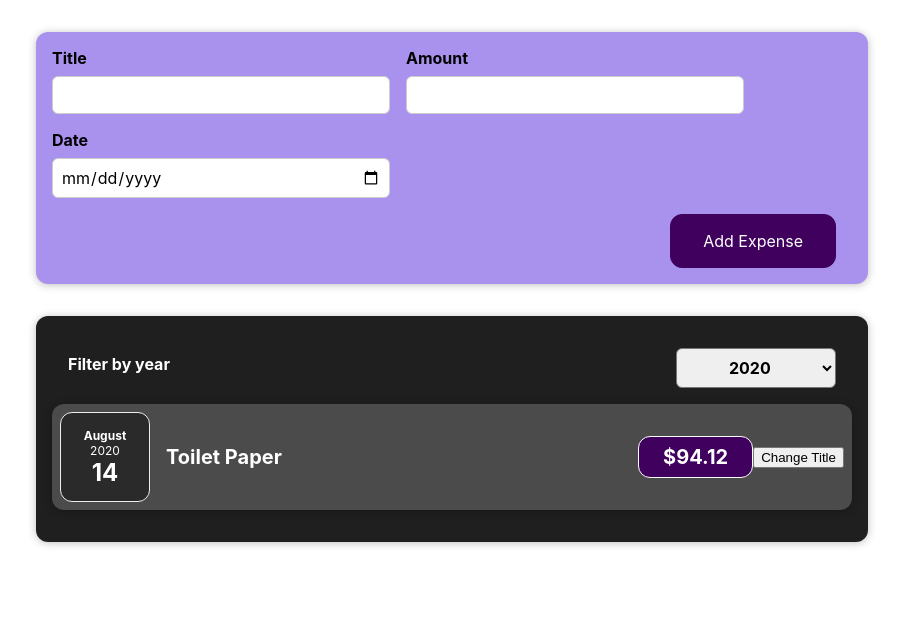
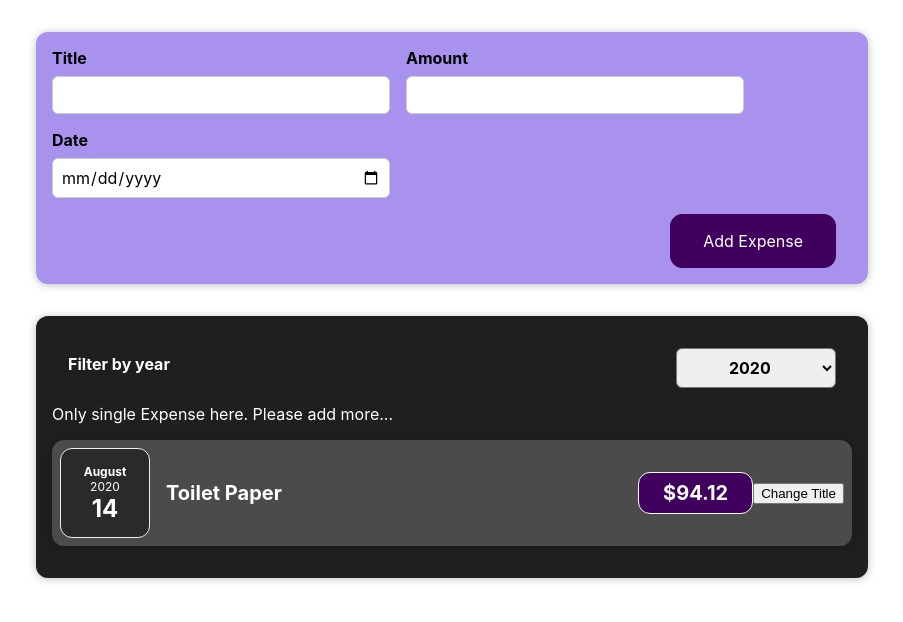
Before and after one commit to ajianth72/REACT, a React (Create React App) app: page / in a window 1280 px wide. Shown: the top 622 px of the page, without its empty margins (188-1091 px from the left). Built offline with nearby package versions, Linux system fonts and the light colour scheme.

Commit message:
conditonal

```diff
--- /dev/null
+++ b/src/Components/Expenses/ExpenseList.css
@@ -0,0 +1,12 @@
+.expenses-list {
+    list-style: none;
+    padding: 0;
+  }
+
+  .expenses-list__fallback {
+    color: white;
+    text-align: center;
+  }
+  .li-item{
+    color: white;
+  }
--- /dev/null
+++ b/src/Components/Expenses/ExpenseList.jsx
@@ -0,0 +1,42 @@
+import React from "react";
+import ExpenseItem from "./ExpenseItem";
+import './ExpenseList.css'
+
+const ExpenseList = (props) => {
+  let expeenseContent = (
+    <p className="li-item">Only single Expense here. Please add more...</p>
+  );
+
+  if (props.items.length === 0) {
+    return <h2 className="expenses-list__fallback">Found no expenses.</h2>;
+  } else if (props.items.length === 1) {
+    return (
+      <div>
+        {expeenseContent}
+        <ul className="expenses-list">
+          <ExpenseItem
+            key={props.items[0].id}
+            title={props.items[0].title}
+            amount={props.items[0].amount}
+            date={props.items[0].date}
+          />
+        </ul>
+      </div>
+    );
+  }
+
+  return (
+    <ul className="expenses-list">
+      {props.items.map((expense) => (
+        <ExpenseItem
+          key={expense.id}
+          title={expense.title}
+          amount={expense.amount}
+          date={expense.date}
+        />
+      ))}
+    </ul>
+  );
+};
+
+export default ExpenseList;
--- a/src/Components/Expenses/Expenses.jsx
+++ b/src/Components/Expenses/Expenses.jsx
@@ -4,6 +4,7 @@ import ExpenseItem from './ExpenseItem';
 import Card from '../UI/Card';
 import ExpensesFilter from './ExpenseFilter';
 import './Expenses.css';
+import ExpenseList from './ExpenseList';
 
 const Expenses = (props) => {
   const [filteredYear, setFilteredYear] = useState('2020');
@@ -18,14 +19,15 @@ const Expenses = (props) => {
   return (
     <div>
       <Card className='expenses'>
-        <ExpensesFilter selected={filteredYear} onChangeFilter={filterChangeHandler} />
-        {filteredExpenses.map((expense)=>(<ExpenseItem
-        key={expense.id}
-        title={expense.title}
-        amount={expense.amount}
-        date={expense.date}
+        <ExpensesFilter
+        selected={filteredYear}
+        onChangeFilter={filterChangeHandler}
         />
-        ))}
+
+
+      <ExpenseList items={filteredExpenses}/>
+
+
       </Card>
     </div>
   );
```
